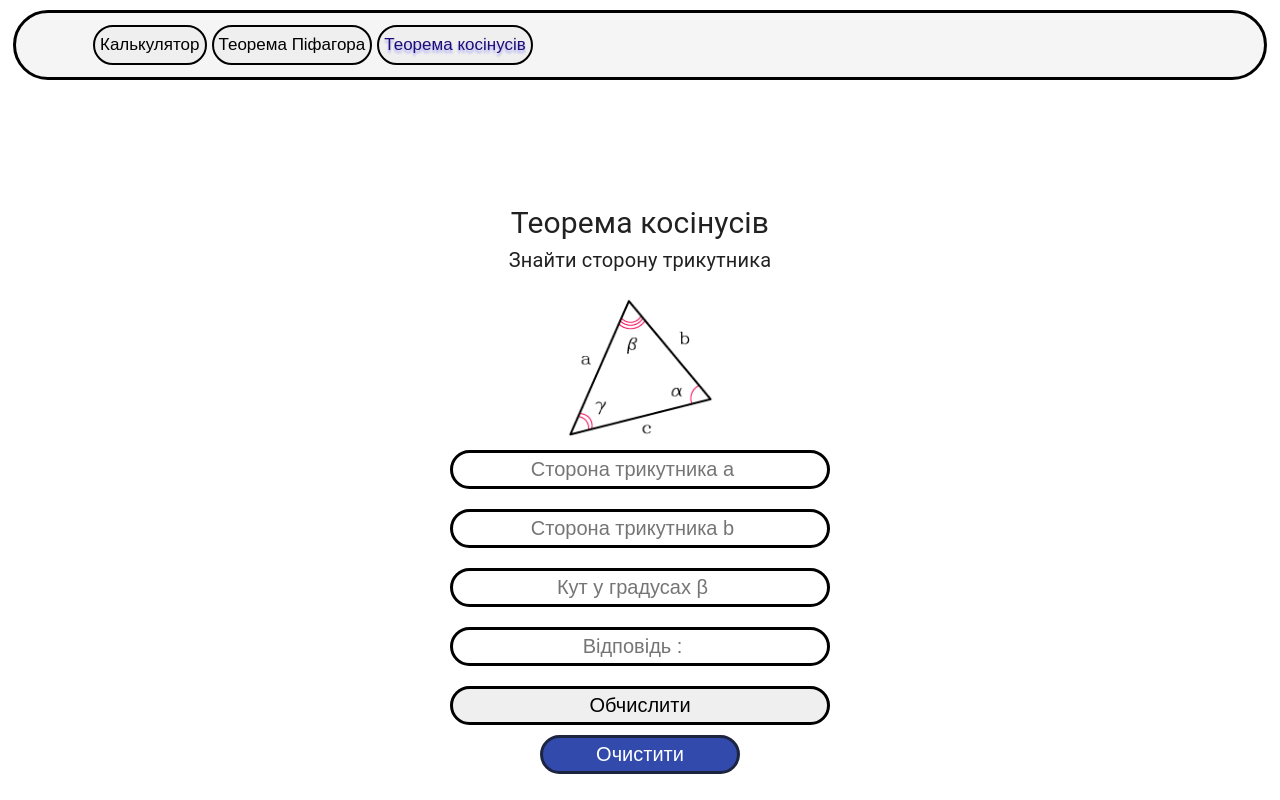
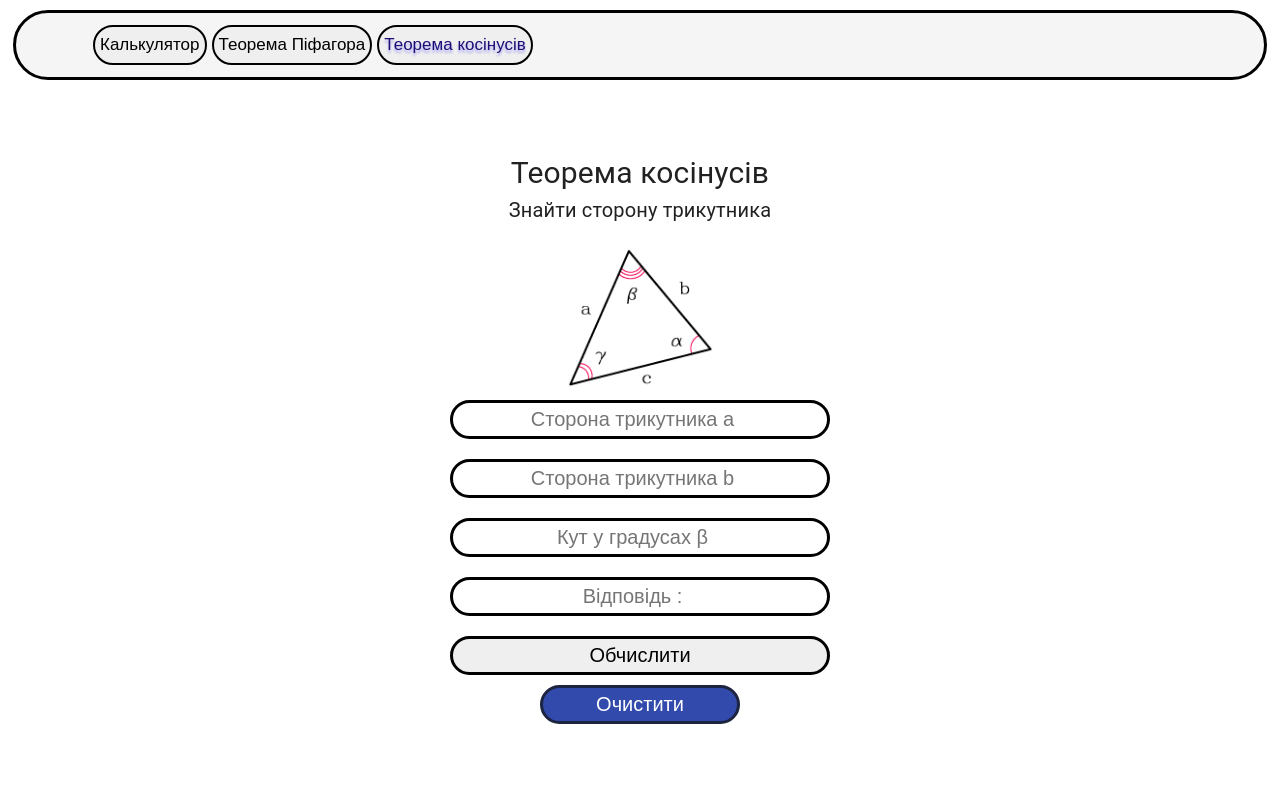
Before and after one commit to Shiro-Kon/FormulaCalculationSite, a React (Create React App) app: page /cosine in a window 1280 px wide. Built offline with nearby package versions, Linux system fonts and the light colour scheme.

Commit message:
fixed error

```diff
--- a/src/Components/CosineTheorem/CosineTheoreme.scss
+++ b/src/Components/CosineTheorem/CosineTheoreme.scss
@@ -1,3 +1,6 @@
 * {
   box-sizing: border-box;
 }
+.btnclear{
+    margin-bottom: 50px;
+}
--- a/src/Components/CosineTheorem/CosineTheoreme.tsx
+++ b/src/Components/CosineTheorem/CosineTheoreme.tsx
@@ -74,7 +74,7 @@ const CosineTheoreme = (props: Props) => {
         readOnly
       />
       <input type="button" value="Обчислити" onClick={calculateSide} />
-      <input type="button" value="Очистити" onClick={clearFields} />
+      <input type="button" className="btnclear" value="Очистити" onClick={clearFields} />
     </div>
   );
 };
--- a/src/Components/PythagoreanTheorem/Pythagoras.scss
+++ b/src/Components/PythagoreanTheorem/Pythagoras.scss
@@ -25,7 +25,7 @@
    flex-direction: column;
    position: absolute;
    width: 400px;
-   height: 400px;
+   height: 500px;
    top: 0;
    right: 0;
    bottom: 0;
```
